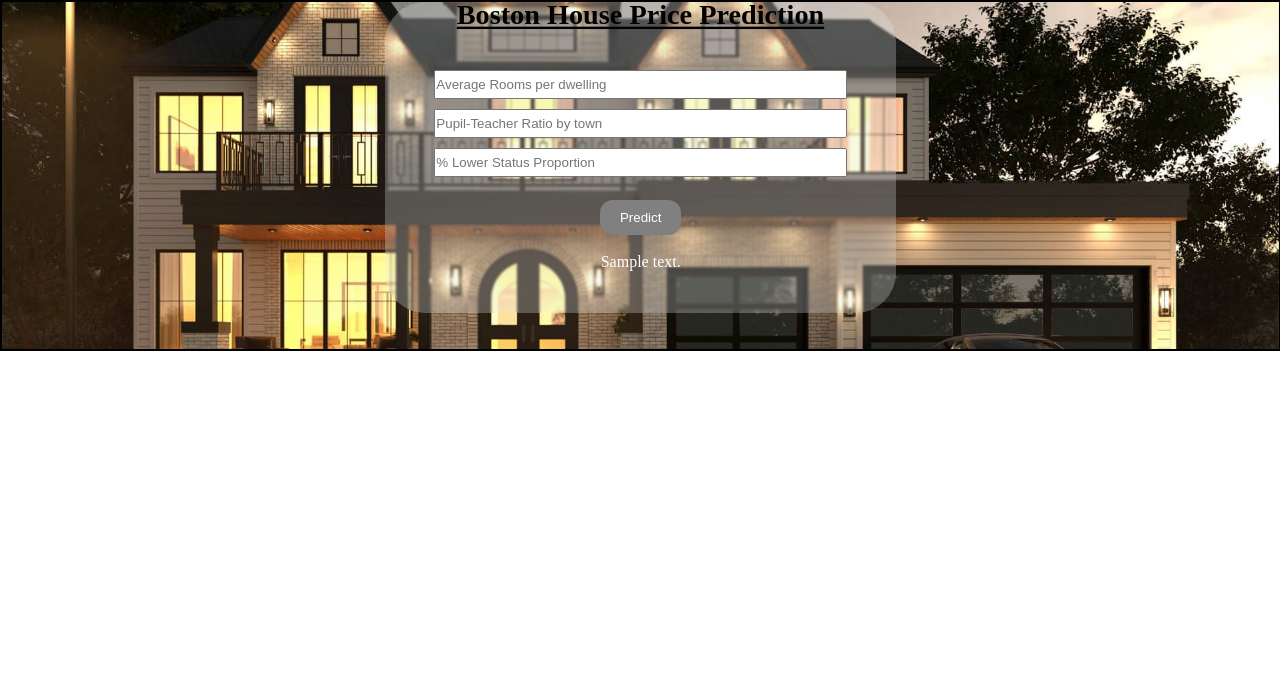
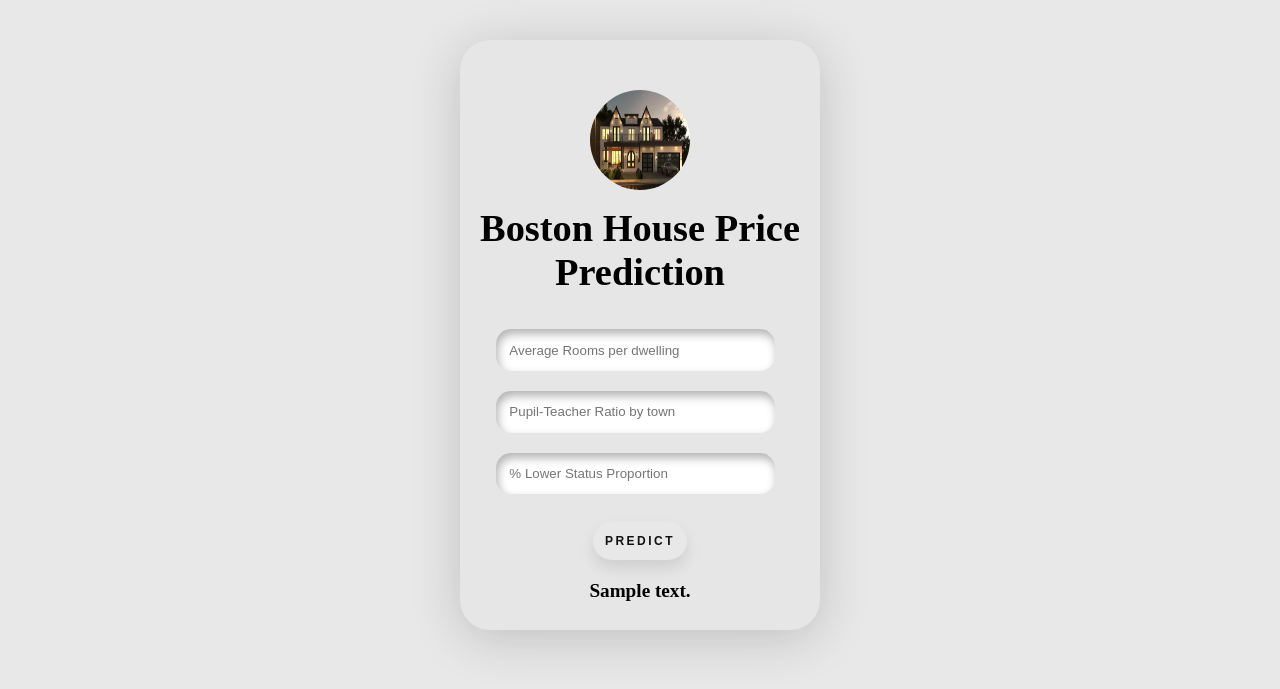
Before and after one commit to SujayMann/Boston_House_Pricing, a Flask app: template templates/home.html in a window 1280 px wide. Shown: the top 689 px of the page. Run offline with Flask 3, Linux system fonts and the light colour scheme; the template is opened without the code that fills it: most values are stand-ins (such as "Sample title", 1, 10 or a date in 2020); parts of the project's set-up code (start-up, migrations or seed data) failed here and were passed over.

Commit message:
'commit;

```diff
--- a/templates/home.html
+++ b/templates/home.html
@@ -10,169 +10,140 @@
   <link href="https://fonts.googleapis.com/css?family=Arimo" , rel="stylesheet" , type="text/css">
   <link href="https://fonts.googleapis.com/css?family=Hind:300" , rel="stylesheet" , type="text/css">
   <link href="https://fonts.googleapis.com/css?family=Open+Sans+Condensed:300" , rel="stylesheet" , type="text/css">
-    <!-- <link rel="stylesheet" href="Codes_Python\ML\End_2_End_Project\Boston_House_Pricing\templates\style.css">
-    <link rel="stylesheet" href="D:\VS_Code\Codes_Python\ML\End_2_End_Project\Boston_House_Pricing\static\styles\style.css"> -->
   <style>
-        * {
-            margin: 0px;
-            padding: 0px;
+    body {
+      margin: 40px;
+      background-color: rgb(232, 232, 232);
     }
 
-        .main {
-            background-image: url("/static/img/background.jpg");
-            background-repeat: no-repeat;
-            background-position: center;
-            background-size: cover;
-            width: 99.8%;
-            border: 2px solid;
-            overflow: hidden;
+    .card {
+      width: 30%;
+      background: rgba(211, 211, 211, 0.114);
+      /* box-shadow: rgba(50, 50, 93, 0.25) 0px 30px 50px -12px inset, rgba(0, 0, 0, 0.3) 0px 18px 26px -18px inset; */
+      box-shadow: 0 8px 50px #23232333;
+      border: none;
+      border-radius: 30px;
+      padding-top: 10px;
+      position: relative;
+      margin: auto;
+      font-family: inherit;
     }
 
-        .apple {
-            width: 100%;
-
+    .card span {
+      font-weight: 600;
+      text-align: center;
+      display: block;
+      padding-top: 10px;
+      font-size: 1.2em;
     }
 
-        .test {
-            display: flex;
-            justify-content: center;
-            align-content: center;
+    .card .img {
+      width: 100px;
+      height: 100px;
+      border-radius: 100%;
+      margin: auto;
+      margin-top: 20px;
     }
 
-        .mera_form {
-            align-content: center;
-            position: relative;
-            text-align: center;
-            background-color: rgba(232, 237, 237, 0.274);
-            backdrop-filter: blur(1.3px);
-            width: 40%;
-            border-radius: 40px;
+    .card button {
+      padding: 1em 1em;
+      font-size: 12px;
+      text-transform: uppercase;
+      letter-spacing: 2.5px;
+      font-weight: 500;
+      border: none;
+      border-radius: 45px;
+      box-shadow: 0px 8px 15px rgba(0, 0, 0, 0.1);
+      transition: all 0.3s ease 0s;
+      cursor: pointer;
+      outline: none;
+      margin-left: 5px;
+      display: block;
+      margin: auto;
+      background: #e8e8e8;
+      color: #111111;
+      font-weight: 600;
     }
 
-        .mera_form h1 {
-            text-decoration: underline;
-            font-size: 24px;
-            animation: scale-text 1s infinite alternate;
-        }
-
-        input[type="text"]::placeholder {
-            transition: transform 0.3s ease-out;
-            transform-origin: top left;
-        }
-
-        .mera_form:hover input[type="text"]::placeholder {
-            transform: translateY(-20%) scale(0.9);
+    .card button:hover {
+      background: #212121;
+      color: #ffffff;
     }
 
     .hero {
-            align-content: center;
-            width: 80%;
-            height: 25px;
-            margin: 5px;
-
+      border: none;
+      width: 70%;
+      outline: none;
+      border-radius: 15px;
+      margin-top: 10px;
+      margin-bottom: 10px;
+      margin-left: 10%;
+      padding: 1em;
+      background: rgba(255, 255, 255);
+      box-shadow: inset 2px 5px 10px rgba(0, 0, 0, 0.3);
+      transition: 300ms ease-in-out;
     }
 
-        .btn {
-            display: inline-block;
-            padding: 10px 20px;
-            background-color: gray;
-            color: white;
-            text-align: center;
-            text-decoration: none;
-            border: none;
-            border-radius: 13px;
-            cursor: pointer;
-        }
-
-        .btn:hover {
-            background-color: black;
+    .hero:focus {
+      background-color: white;
+      transform: scale(1.05);
+      box-shadow: 13px 13px 100px #969696,
+        -13px -13px 100px #ffffff;
     }
 
     .response {
-            display: inline-block;
-            width: 70%;
-            height: 60px;
-            text-align: center;
-            color: white;
-            /* background-color: aqua; */
+      margin: 10px;
     }
 
-        @keyframes scale-text {
-            0% {
-                transform: scale(1);
-            }
-
-            100% {
-                transform: scale(1.2);
-            }
-        }
-
-
-        @media (max-width: 576px) {
-            .mera_form {
-                width: 90%;
-            }
-
-            .hero {
+    @media screen and (max-width: 576px) {
+      .card {
         width: 90%;
       }
     }
 
-
-        @media (min-width: 577px) and (max-width: 791px) {
-            .mera_form {
-                width: 70%;
-            }
-
-            .hero {
+    @media screen and (min-width: 577px) and (max-width: 792px) {
+      .card {
         width: 70%;
       }
     }
 
-
-        @media (min-width: 792px) and (max-width: 1199px) {
-            .mera_form {
-                width: 60%;
-            }
-
-            .hero {
-                width: 60%;
+    @media screen and (min-width: 793px) and (max-width: 1200px) {
+      .card {
+        width: 50%;
       }
     }
   </style>
+  <title>Document</title>
 </head>
 
 <body>
-    <div class="main">
-        <section class="apple">
-            <div class="test">
-
+  <div class="container">
+    <div class="card">
+      <div class="img">
+        <img class="img" src="static/img/background.jpg" alt="">
+      </div>
       <form class="mera_form" action="{{ url_for('predict')}}" method="post">
+        <span>
           <h1>Boston House Price Prediction</h1>
-                    <br>
-                    <br>
-
-                    <input class="hero" type="text" name="Average Rooms per dwelling"
-                        title="Average Rooms per dwelling" placeholder="Average Rooms per dwelling" ,
-                        required="required" /><br>
-                    <input class="hero" type="text" name="Pupil-Teacher Ratio by town"
-                        title="Pupil-Teacher Ratio by town" placeholder="Pupil-Teacher Ratio by town" ,
-                        required="required" /><br>
+        </span>
+        <input class="hero" type="text" name="Average Rooms per dwelling" title="Average Rooms per dwelling"
+          placeholder="Average Rooms per dwelling" , required="required" /><br>
+        <input class="hero" type="text" name="Pupil-Teacher Ratio by town" title="Pupil-Teacher Ratio by town"
+          placeholder="Pupil-Teacher Ratio by town" , required="required" /><br>
         <input class="hero" type="text" name="% Lower Status Proportion" title="% Lower Status Proportion"
           placeholder="% Lower Status Proportion" , required="required" /><br><br>
 
         <button type="submit" class="btn">Predict</button>
+        <div class="response">
+          <span> {{prediction_text}}
+          </span>
+        </div>
         <br>
-                    <br>
-                    <div class="response">
-                        {{prediction_text}}
-                    </div>
       </form>
     </div>
-        </section>
-        <br>
-        <br>
   </div>
+
+
 </body>
 
 </html>
```
Lines whose indentation alone changed are shown as unchanged.
